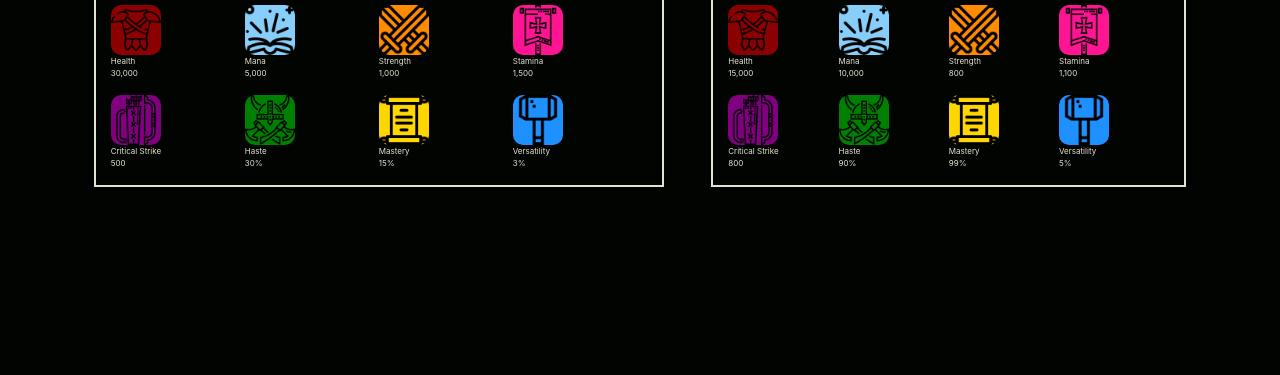
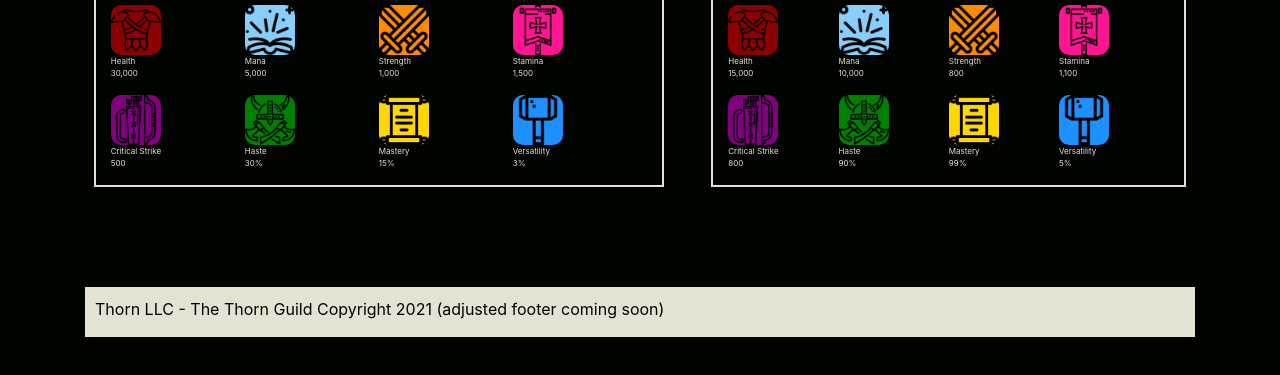
Before and after one commit to jwez192/project3_retake, a website: page index.html in a window 1280 px wide. Shown: the part 1617-1992 px from the top of the page. After the commit the page ends 1954 px from the top, so only its background shows below. Drawn offline with nearby package versions, Linux system fonts and the light colour scheme.

Commit message:
footer place holder

```diff
--- a/index.html
+++ b/index.html
@@ -278,6 +278,9 @@
             </article>
            </article>
        </section>
+       <section>
+           <footer><p>Thorn LLC - The Thorn Guild Copyright 2021 (adjusted footer coming soon)</p></footer>
+       </section>
     </main>
     <script src="js/main.js"></script>
 </body>
--- a/scss/utils/_body.scss
+++ b/scss/utils/_body.scss
@@ -1,5 +1,5 @@
 body{
-    height:3000px;
+
     background-color: $primary-dark-background;
 }
 h1,h2,h3{
@@ -14,3 +14,15 @@ h1, h2{
 .container{
     margin-top: 100px;
 }
+footer{
+    padding: 10px;
+    margin-top: 100px;
+
+    height: 50px;
+    width: 100%;
+    background-color: $primary-light-text;
+
+}
+footer p{
+    color: $primary-dark-background;
+}
```
Also changed, not shown: css/main.css, 1 other file.
